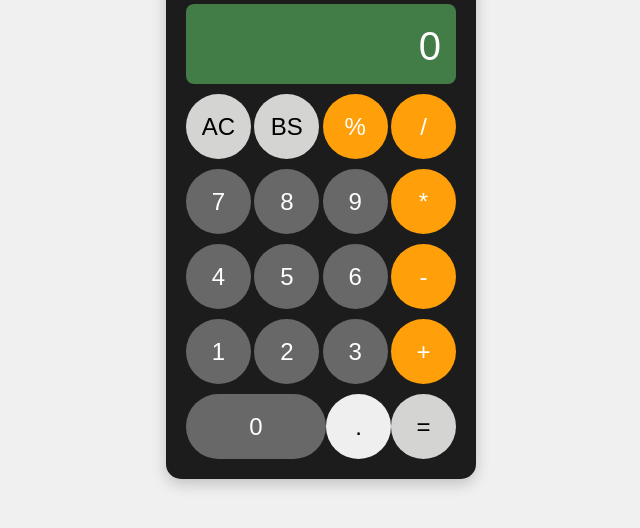
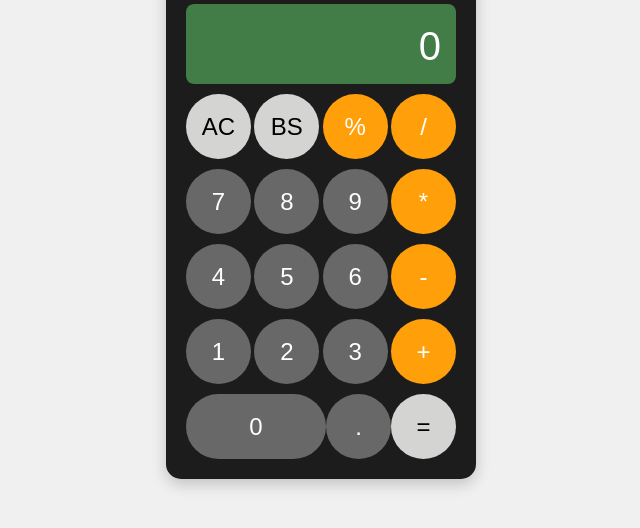
Before and after one commit to Lovell-h/Digit-ally-Solved, a plain HTML site: page index.html in a window 1280 px wide. Shown: the part 200-728 px from the top of the page, without its empty margins (319-959 px from the left). Drawn offline with Linux system fonts and the light colour scheme.

Commit message:
adjusted decimal color

```diff
--- a/styles.css
+++ b/styles.css
@@ -101,7 +101,7 @@ body {
 }
 
 /* Button Color Styling */
-.button.number {
+.button.number, .button.decimal{
     background-color: var(--number-color);
     color: var(--button-text-light);
 }
```
